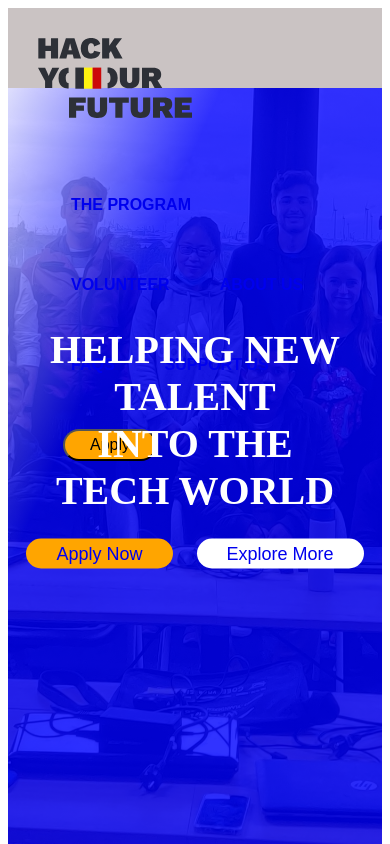
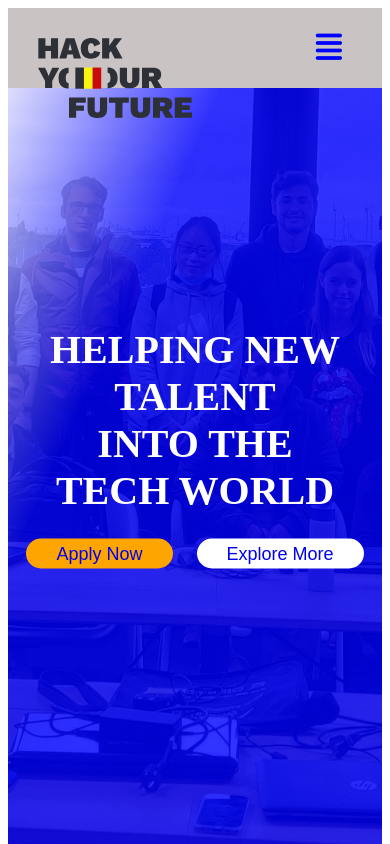
Before and after one commit to lab-antwerp-1/hackyourfuture-group4, a website: page index.html in a window 390 px wide. Shown: the top 844 px of the page. Drawn offline with Linux system fonts and the light colour scheme; a web font is replaced by a local one.

Commit message:
fix pre-responsive

```diff
--- a/index.html
+++ b/index.html
@@ -24,13 +24,13 @@
         <img src="./assets/logo.svg" alt="logo" />
       </div>
       <nav class="nav-bar">
-        <!-- <input type="checkbox" id="check">
+       <input type="checkbox" id="check">
              <label for="check" class="checkbtn">
                  <i class="fa fa-align-justify" aria-hidden="true"></i>
-             </label> -->
+             </label>
 
               <ul class="nav">
-                <li><a class="active" href="#">The Program</a></li>
+                <li><a href="#">The Program</a></li>
                 <li><a href="#">Volunteer</a></li>
                 <li><a href="#">About us</a></li>
                 <li><a href="#">FAQs</a></li>
@@ -48,6 +48,10 @@
         <a href="#" class="btn btn-m">Explore More</a>
       </div>
     </header>
+    <section class="section1">
+
+    </section>
+
     <main class="main">
       <section class="program common">
         <h2>Our program</h2>
--- a/styles/index.css
+++ b/styles/index.css
@@ -113,7 +113,75 @@ nav ul li a:hover::after {
   width: 100%;
   left: 0;
 }
+.checkbtn{
+  font-size: 30px;
+  color: blue;
+  float: right;
+  line-height: 80px;
+  margin-right: 40px;
+  cursor: pointer;
+  display: none;
+}
+#check{
+  display: none;
+}
+@media screen and (max-width: 952px){
+  label.logo{
+      font-size: 30px;
+      padding-left: 50px;
+  }
+  nav ul{
+      font-size: 16px;
+  }
+  @media screen and (max-width: 858px){
+    .checkbtn{
+        display: block;
 
+    }
+    ul{
+
+        position:fixed;
+        width: 100%;
+        height: 100vh;
+        background: #2c3e50;
+        top: 80px;
+        left: -100%;
+        text-align: center;
+        transition: all .5s;
+    }
+
+    nav ul li{
+        display: block;
+        margin: 20px 0;
+
+
+
+
+    }
+    nav ul li a{
+        font-size: 20px;
+        color: beige;
+
+    }
+a:hover,a.active{
+  background: none;
+  color: #0082e6;
+}
+
+
+.section1{
+  background: beige;
+  background-size: cover;
+  height: calc(100vh - 80px);
+}
+
+   #check:checked ~ ul{
+       left: 0%;
+
+   }
+  }
+
+}
 .motto {
   position: absolute;
   top: 50%;
```
